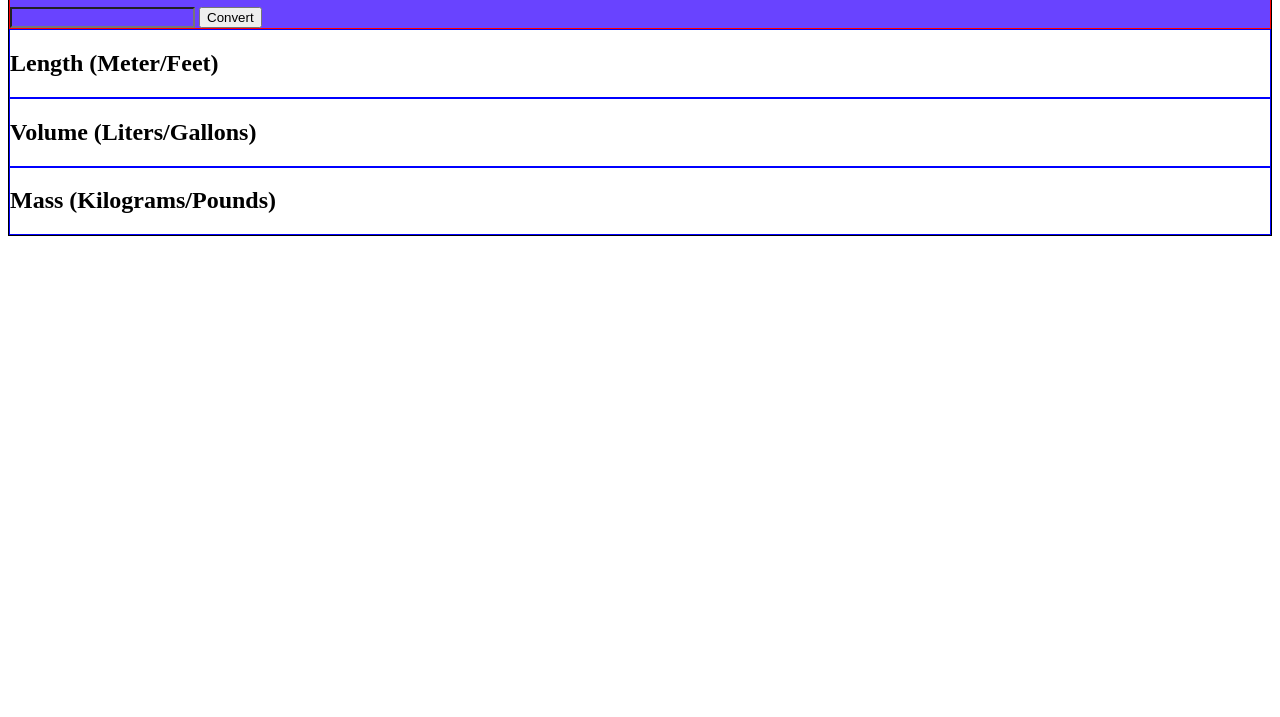
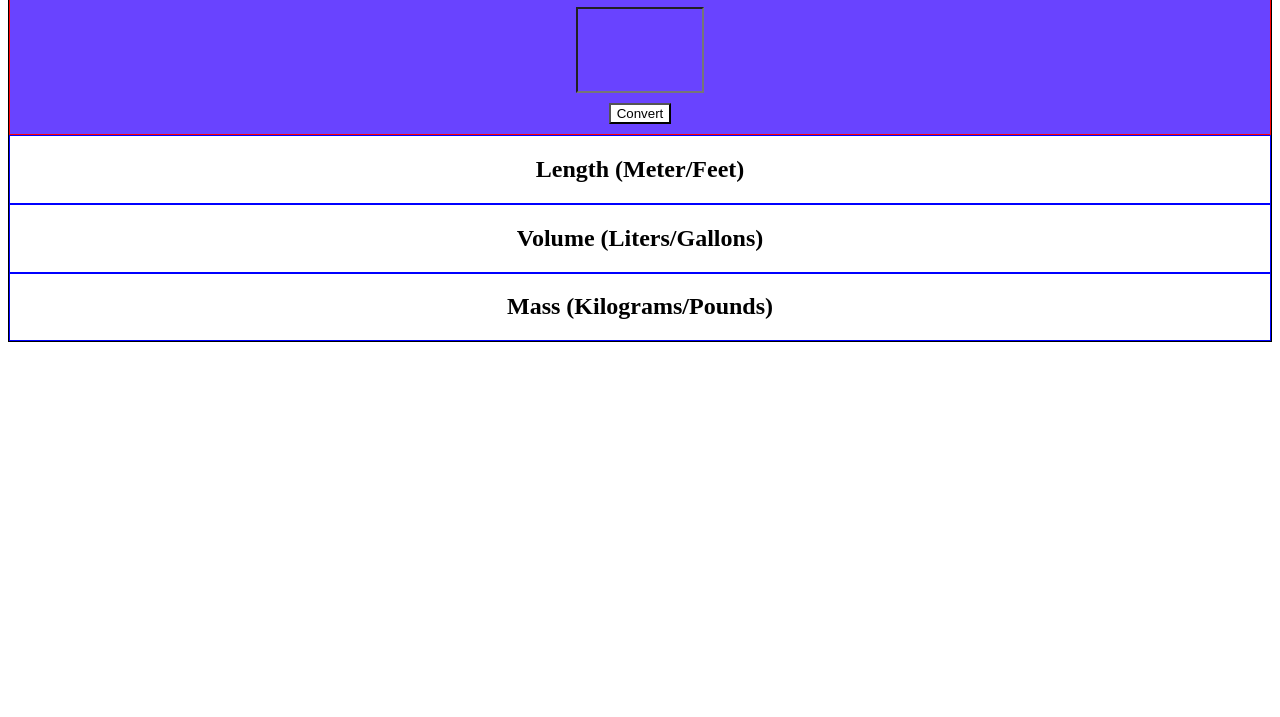
Before and after one commit to dgeorgalas/unit_converter, a plain HTML site: page index.html in a window 1280 px wide. Shown: the part 83-800 px from the top of the page. Drawn offline with Linux system fonts and the light colour scheme.

Commit message:
added more styling to converter div

```diff
--- a/styles.css
+++ b/styles.css
@@ -1,19 +1,37 @@
 #converter-container {
     border: 1px solid black;
-
 }
 
 #converter {
     border: 1px solid red;
     background-color: #6943FF;
     color: white;
-}
-
-.box {
-    border: 1px solid blue;
+    display: flex;
+    flex-direction: column;
+    justify-content: center;
+    align-items: center;display: flex;
+    flex-direction: column;
 }
 
 #input-el {
     background-color: #6943FF;
     color: white;
+    height: 80px;
+    width: 120px;
+    font-size: 40px;
+    text-align: center
 }
+
+#convert-btn {
+    background-color: white;
+    margin: 10px;
+
+}
+
+.box {
+    border: 1px solid blue;
+    display: flex;
+    flex-direction: column;
+    justify-content: center;
+    align-items: center;
+}
```
